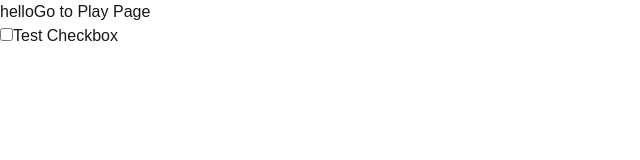
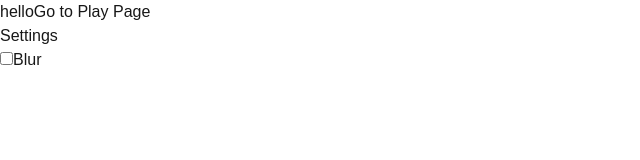
Before and after one commit to purejerome/AniChoice, a Next.js app in the folder anichoice/: page / in a window 1280 px wide. Shown: the top 160 px of the page, without its empty margins (0-640 px from the left). Built offline with nearby package versions, Linux system fonts and the light colour scheme.

Commit message:
added a blur game setting checkbox

```diff
--- a/anichoice/app/page.tsx
+++ b/anichoice/app/page.tsx
@@ -1,14 +1,14 @@
-import TestCheck from "@/components/checkboxes/TestCheck";
-import Image from "next/image";
+import CheckBoxSection from "@/components/checkboxes/CheckBoxSection";
 import Link from "next/link";
 
 export default function Home() {
+
   return (
     <main>
       hello
       {/* <TestImage /> */}
       <Link href="/play">Go to Play Page</Link>
-      <TestCheck />
+      <CheckBoxSection />
       {/* <Image
         src="https://picsum.photos/200/300"
         alt="Test image"
--- /dev/null
+++ b/anichoice/components/checkboxes/BlurCheckBox.tsx
@@ -0,0 +1,30 @@
+'use client'
+import { BLUR_SETTING_ID } from "@/data_types/check_box_ids";
+import GameModeCheckBox from "./GameModeCheckBox";
+
+export default function BlurCheckBox(){
+    function handleBlurCheckBox(){
+        const checkbox = document.getElementById(BLUR_SETTING_ID) as HTMLInputElement | null;
+        const gameSettingsSession = sessionStorage.getItem("gameSettings");
+        let gameSettings: { [key: string]: boolean } = {};
+        try {
+            gameSettings = JSON.parse(gameSettingsSession ?? "{}");
+        } catch {
+            gameSettings = {};
+        }
+
+        if (checkbox?.checked){
+            gameSettings[BLUR_SETTING_ID] = true;
+        } else {
+            gameSettings[BLUR_SETTING_ID] = false;
+        }
+
+        sessionStorage.setItem("gameSettings", JSON.stringify(gameSettings));
+    }
+    return (
+        <div>
+            <GameModeCheckBox id={BLUR_SETTING_ID} checkFunction={handleBlurCheckBox} />
+            <label htmlFor={BLUR_SETTING_ID}>Blur</label>
+        </div>
+    );
+}
--- /dev/null
+++ b/anichoice/components/checkboxes/CheckBoxSection.tsx
@@ -0,0 +1,10 @@
+import BlurCheckBox from "./BlurCheckBox";
+
+export default function CheckBoxSection() {
+  return (
+    <section>
+      <h2>Settings</h2>
+      <BlurCheckBox />
+    </section>
+  );
+}
--- /dev/null
+++ b/anichoice/components/checkboxes/GameModeCheckBox.tsx
@@ -0,0 +1,9 @@
+'use client'
+
+export default function GameModeCheckBox({id, checkFunction} : {id: string, checkFunction: () => void}) {
+    function handleToSession(){
+        checkFunction();
+    }
+
+    return <input type="checkbox" id={id} onClick={handleToSession} />;
+};
--- a/anichoice/components/checkboxes/TestCheck.tsx
+++ /dev/null
@@ -1,19 +0,0 @@
-'use client'
-
-export default function TestCheck() {
-    function addToSession(){
-        const checkbox = document.getElementById("testCheckbox") as HTMLInputElement | null;
-        if (checkbox?.checked){
-            sessionStorage.setItem("testCheckbox", "hello there");
-        } else {
-            sessionStorage.removeItem("testCheckbox");
-        }
-    }
-
-    return (
-        <div>
-            <input type="checkbox" id="testCheckbox" onClick={addToSession} />
-            <label htmlFor="testCheckbox">Test Checkbox</label>
-        </div>
-    );
-};
--- /dev/null
+++ b/anichoice/data_types/check_box_ids.ts
@@ -0,0 +1,3 @@
+const BLUR_SETTING_ID = "blur-setting";
+
+export { BLUR_SETTING_ID };
```
